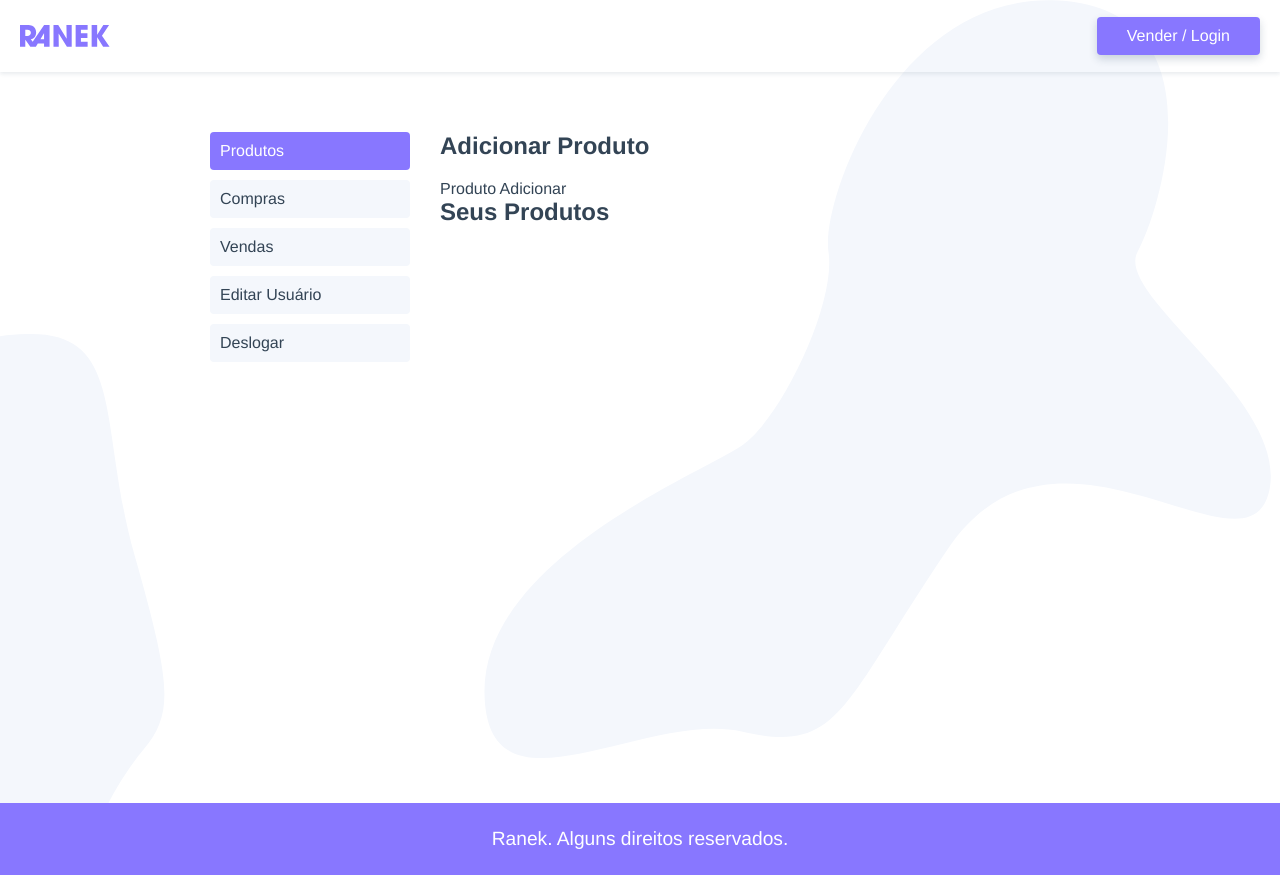
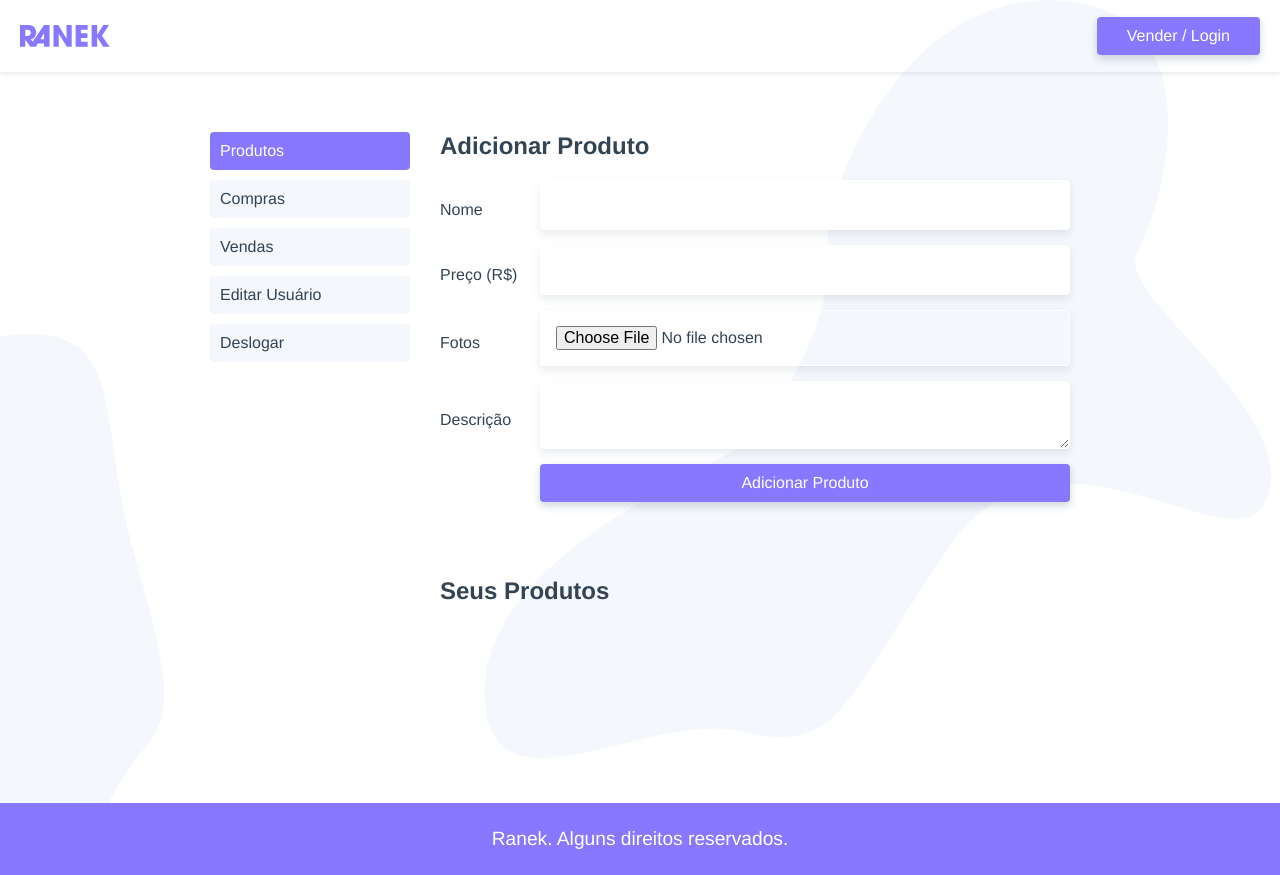
Before and after one commit to ambegossi/ranek-vuejs, a Vue app: page /user/ in a window 1280 px wide. Built offline with nearby package versions, Linux system fonts and the light colour scheme.

Commit message:
Added Product Add

```diff
--- a/src/components/ProductAdd.vue
+++ b/src/components/ProductAdd.vue
@@ -1,11 +1,64 @@
 <template>
-  <p>Produto Adicionar</p>
+  <form class="add-product">
+    <label for="name">Nome</label>
+    <input id="name" name="name" type="text" v-model="product.name" />
+    <label for="price">Preço (R$)</label>
+    <input id="price" name="price" type="number" v-model="product.price" />
+    <label for="photos">Fotos</label>
+    <input id="photos" name="photos" type="file" ref="photos" />
+    <label for="description">Descrição</label>
+    <textarea
+      id="description"
+      name="description"
+      v-model="product.description"
+    ></textarea>
+    <input
+      class="btn"
+      type="button"
+      value="Adicionar Produto"
+      @click.prevent="addProduct"
+    />
+  </form>
 </template>
 
 <script>
+import api from '../services/api';
+
 export default {
   name: 'ProductAdd',
+  data() {
+    return {
+      product: {
+        name: '',
+        price: '',
+        description: '',
+        photos: null,
+      },
+    };
+  },
+  methods: {
+    formatProduct() {
+      this.product.user_id = this.$store.state.user.id;
+    },
+    addProduct() {
+      this.formatProduct();
+      api.post('/product', this.product).then(() => {
+        this.$store.dispatch('getUserProducts');
+      });
+    },
+  },
 };
 </script>
 
-<style></style>
+<style scoped>
+.add-product {
+  display: grid;
+  grid-template-columns: 100px 1fr;
+  align-items: center;
+  margin-bottom: 60px;
+}
+
+.btn {
+  grid-column: 2;
+}
+</style>
--- a/src/views/user/UserProducts.vue
+++ b/src/views/user/UserProducts.vue
@@ -47,4 +47,15 @@
 h2 {
   margin-bottom: 20px;
 }
+
+.list-enter,
+.list-leave-to {
+  opacity: 0;
+  transform: translate3d(20px, 0, 0);
+}
+
+.list-enter-active,
+.list-leave-active {
+  transition: all 0.3s;
+}
 </style>
```
